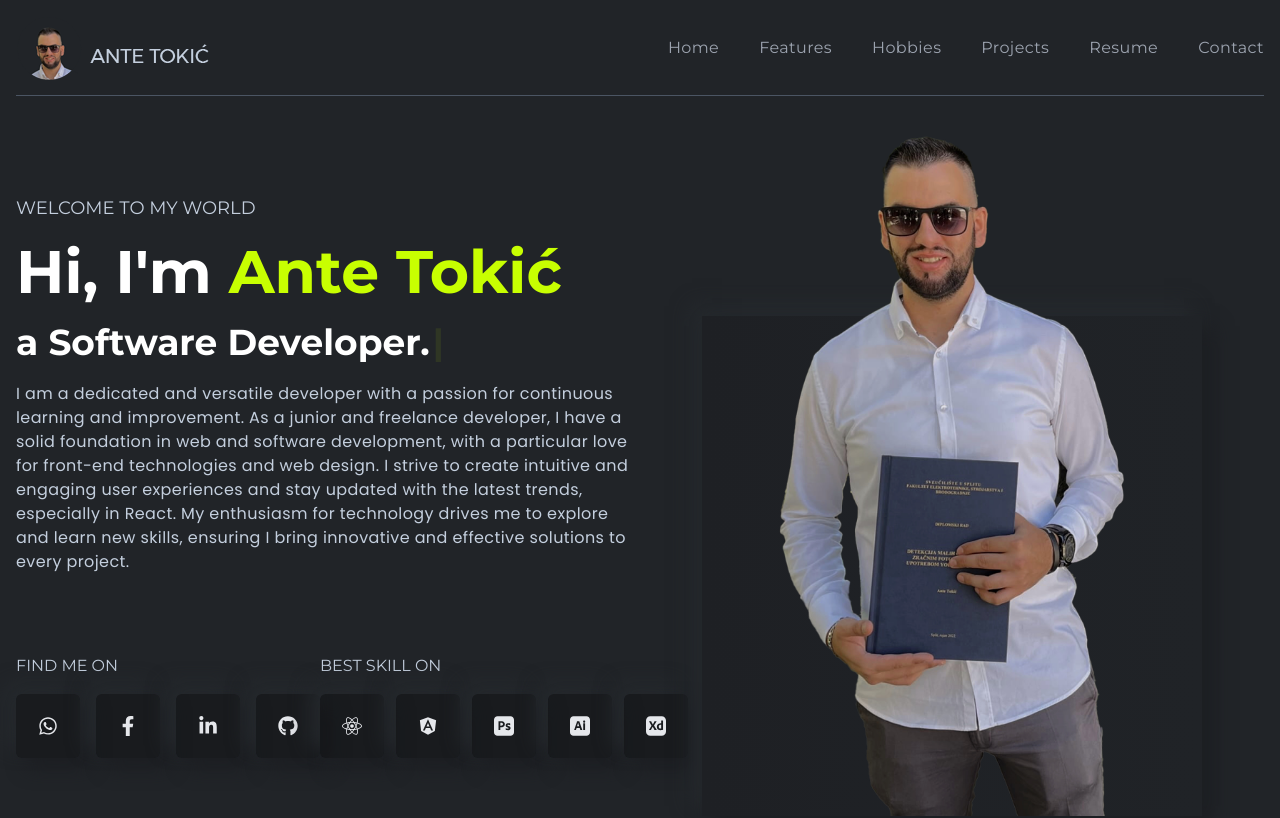
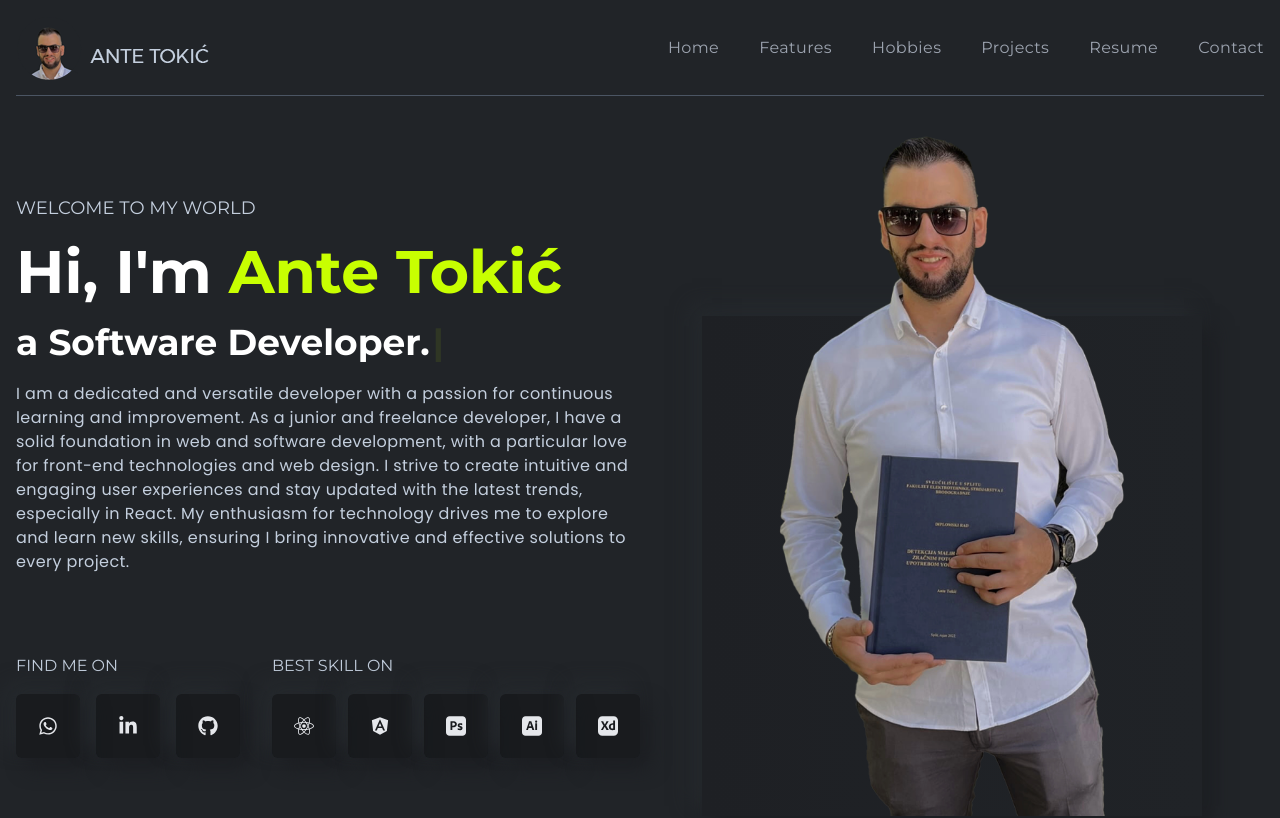
Before and after one commit to atokic/ReactJS_portfolio, a React (Create React App) app: page / in a window 1280 px wide. Shown: the top 818 px of the page. Built offline with nearby package versions, Linux system fonts and the light colour scheme.

Commit message:
Fixed bugs

```diff
--- a/src/components/banner/Media.jsx
+++ b/src/components/banner/Media.jsx
@@ -1,5 +1,5 @@
 import React from 'react'
-import { FaFacebookF, FaWhatsapp, FaLinkedinIn, FaGithub, FaReact, FaAngular } from "react-icons/fa";
+import { FaWhatsapp, FaLinkedinIn, FaGithub, FaReact, FaAngular } from "react-icons/fa";
 import { SiAdobephotoshop, SiAdobeillustrator, SiAdobexd } from "react-icons/si";
 const Media = () => {
   return (
@@ -11,9 +11,6 @@ const Media = () => {
           <div className="flex gap-4">
           <a className="bannerIcon" href="https://wa.me/+385955749860">
             <FaWhatsapp />
-          </a>
-          <a className="bannerIcon" href="https://www.facebook.com/ante.tokicc/">
-            <FaFacebookF />
           </a>
           <a className="bannerIcon" href="https://www.linkedin.com/in/ante-tokic/">
             <FaLinkedinIn />
--- a/src/components/contact/ContactLeft.js
+++ b/src/components/contact/ContactLeft.js
@@ -1,5 +1,5 @@
 import React from 'react'
-import { FaFacebookF, FaWhatsapp, FaLinkedinIn, FaGithub } from "react-icons/fa";
+import { FaWhatsapp, FaLinkedinIn, FaGithub } from "react-icons/fa";
 import { contactImg } from "../../assets/index";
 
 const ContactLeft = () => {
@@ -36,9 +36,6 @@ const ContactLeft = () => {
           <a className="bannerIcon" href="https://wa.me/+385955749860">
             <FaWhatsapp />
           </a>
-          <a className="bannerIcon" href="https://www.facebook.com/ante.tokicc/">
-            <FaFacebookF />
-          </a>
           <a className="bannerIcon" href="https://www.linkedin.com/in/ante-tokic/">
             <FaLinkedinIn />
           </a>
--- a/src/components/footer/Footer.js
+++ b/src/components/footer/Footer.js
@@ -1,5 +1,5 @@
 import React from 'react'
-import { FaFacebookF, FaWhatsapp, FaLinkedinIn, FaGithub} from "react-icons/fa";
+import { FaWhatsapp, FaLinkedinIn, FaGithub} from "react-icons/fa";
 import {logo} from "../../assets/index"
 import { Link } from "react-scroll";
 
@@ -11,9 +11,6 @@ const Footer = () => {
         <div className="flex gap-4">
           <a className="bannerIcon" href="https://wa.me/+385955749860">
             <FaWhatsapp />
-          </a>
-          <a className="bannerIcon" href="https://www.facebook.com/ante.tokicc/">
-            <FaFacebookF />
           </a>
           <a className="bannerIcon" href="https://www.linkedin.com/in/ante-tokic/">
             <FaLinkedinIn />
```
